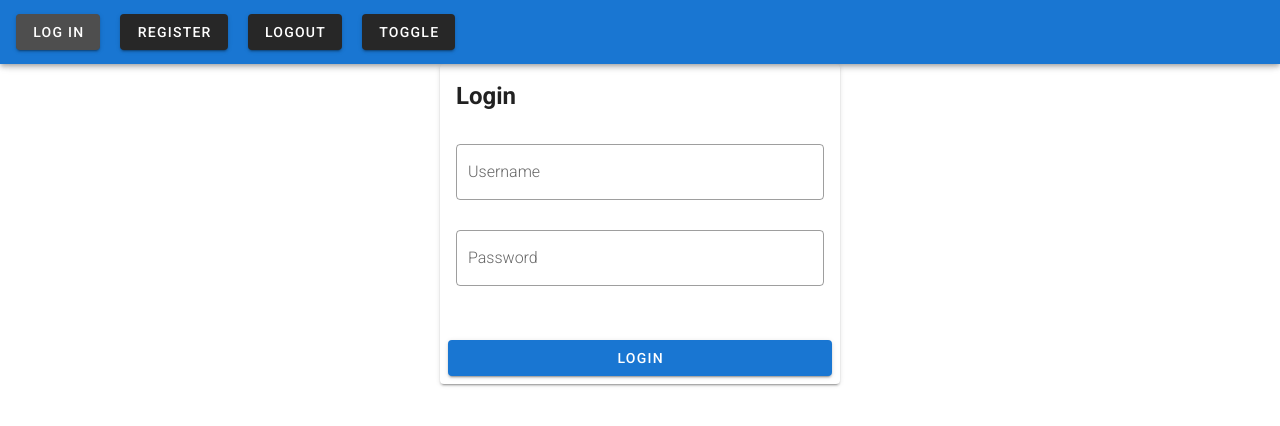
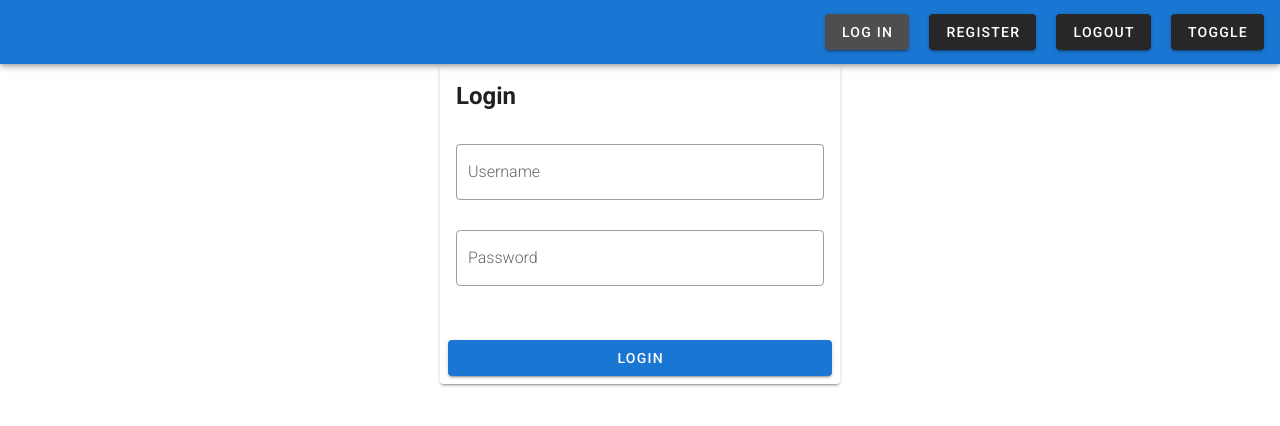
Before and after one commit to MatijaNovosel/vue-vjezba-napredno, a Vue app in the folder vue-napredno/: page /login in a window 1280 px wide. Shown: the top 426 px of the page. Built offline with nearby package versions, Linux system fonts and the light colour scheme.

Commit message:
Product card

```diff
--- a/vue-napredno/src/App.vue
+++ b/vue-napredno/src/App.vue
@@ -1,7 +1,8 @@
 <template>
   <v-app>
-    <v-app-bar app color="primary" dark>
-      <div class="d-flex flex-gap-20">
+    <v-app-bar app color="primary" dark right>
+      <v-spacer />
+      <div class="d-flex flex-gap-20 justify-end">
         <v-btn elevation="2" class="btn" :to="RouteNames.Login"> Log In </v-btn>
         <v-btn elevation="2" class="btn"> Register </v-btn>
         <v-btn elevation="2" class="btn"> Logout </v-btn>
--- a/vue-napredno/src/components/product/product-card.vue
+++ b/vue-napredno/src/components/product/product-card.vue
@@ -0,0 +1,30 @@
+<template>
+  <v-card min-width="300">
+    <v-card-title>
+      <span class="headline font-weight-bold">{{ product?.name }}</span>
+    </v-card-title>
+    <v-card-text class="font-weight-light">
+      <div class="d-flex flex-column">
+        <span>Category: {{ product?.categoryName }}</span>
+        <span>Price: {{ product?.unitPrice }}</span>
+        <span>In stock: {{ product?.unitsInStock }}</span>
+      </div>
+    </v-card-text>
+    <v-card-actions class="justify-end">
+      <v-btn color="primary" type="submit">Add to cart</v-btn>
+    </v-card-actions>
+  </v-card>
+</template>
+<script lang="ts">
+import { ProductQueryResponse } from "@/models/query-responses/product-query-response";
+import { defineComponent, PropType } from "vue";
+
+export default defineComponent({
+  props: {
+    product: Object as PropType<ProductQueryResponse>
+  },
+  setup() {
+    return {};
+  }
+});
+</script>
--- a/vue-napredno/src/views/guest/product/ProductView.vue
+++ b/vue-napredno/src/views/guest/product/ProductView.vue
@@ -1,16 +1,21 @@
 <template>
   <div>
+    <div class="d-flex flex-shrink-1 flex-wrap justify-center p-a-3 flex-gap-10">
+      <ProductCard v-for="(product, p) in state.products" :key="product.id" :product="product" />
+    </div>
     <v-pagination v-model="state.pagination.page" :length="pages"></v-pagination>
   </div>
 </template>
 
 <script lang="ts">
+import ProductCard from "@/components/product/product-card.vue";
 import { ProductQueryResponse } from "@/models/query-responses/product-query-response";
 import ProductService from "@/services/productService";
 import { EKupiStore } from "@/store";
 import { computed, defineComponent, onMounted, reactive, ref } from "vue";
 
 export default defineComponent({
+  components: { ProductCard },
   setup() {
     const state = reactive({
       pagination: {
```
